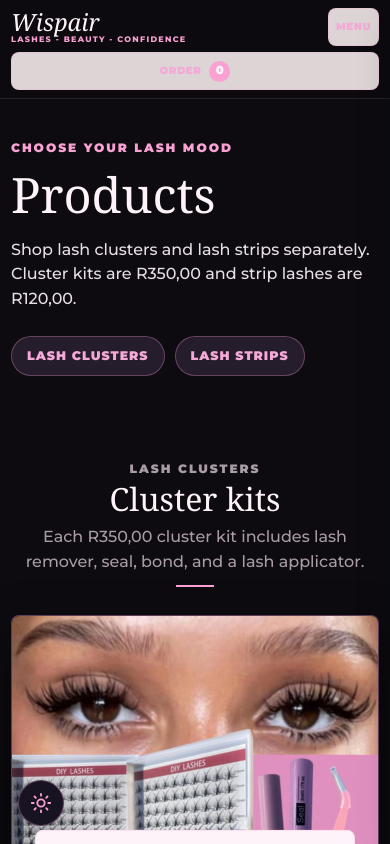
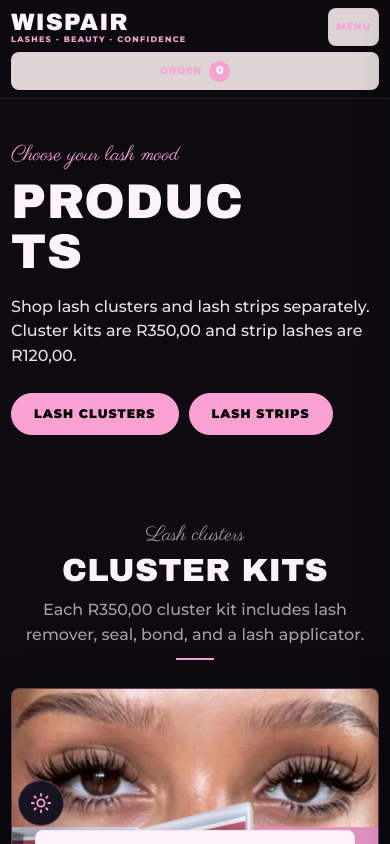
Before and after one commit to ano4l/Wispair, a website: page wispair-site/products.html in a window 390 px wide. Shown: the top 844 px of the page. Drawn offline with Linux system fonts and the light colour scheme.

Commit message:
Align typography with brand doc: display headings, script taglines, filled pills

```diff
--- a/wispair-site/products.html
+++ b/wispair-site/products.html
@@ -6,7 +6,7 @@
   <title>Products | WISPAIR</title>
   <link rel="preconnect" href="https://fonts.googleapis.com">
   <link rel="preconnect" href="https://fonts.gstatic.com" crossorigin>
-  <link href="https://fonts.googleapis.com/css2?family=Montserrat:wght@500;700;800;900&display=swap" rel="stylesheet">
+  <link href="https://fonts.googleapis.com/css2?family=Archivo+Black&family=Montserrat:wght@500;700;800;900&family=Parisienne&display=swap" rel="stylesheet">
   <script>(function(){try{var t=localStorage.getItem('wispair-theme');document.documentElement.setAttribute('data-theme',t==='light'?'light':'dark');}catch(e){document.documentElement.setAttribute('data-theme','dark');}})();</script>
   <link rel="stylesheet" href="styles.css">
 </head>
--- a/wispair-site/styles.css
+++ b/wispair-site/styles.css
@@ -5,6 +5,10 @@
   --pink: #f4cada;
   --black: #000000;
   --radius: 8px;
+
+  /* Brand type: Horizon-style display, Sloop-style script, Aileron-style body */
+  --display: "Archivo Black", "Montserrat", ui-sans-serif, sans-serif;
+  --script: "Parisienne", "Georgia", cursive;
 
   /* Dark mode (default) */
   --ink: #fdf3f8;
@@ -128,12 +132,13 @@ textarea {
 
 .brand strong,
 .script-mark {
-  font-family: "Georgia", "Times New Roman", serif;
+  font-family: var(--display);
   color: var(--ink);
-  font-size: 2.25rem;
-  font-style: italic;
+  font-size: 1.85rem;
+  font-style: normal;
   font-weight: 400;
-  letter-spacing: 0;
+  letter-spacing: 0.04em;
+  text-transform: uppercase;
 }
 
 .brand span {
@@ -255,14 +260,15 @@ textarea {
 }
 
 .hero-wordmark {
-  margin: 0 0 6px;
-  color: #faa1d4;
-  font-family: "Georgia", "Times New Roman", serif;
-  font-size: clamp(1.6rem, 4vw, 2.4rem);
-  font-weight: 700;
-  letter-spacing: 0.32em;
+  margin: 0 0 10px;
+  color: #ffffff;
+  font-family: var(--display);
+  font-size: clamp(2.6rem, 8vw, 5.4rem);
+  font-weight: 400;
+  line-height: 0.95;
+  letter-spacing: 0.03em;
   text-transform: uppercase;
-  text-shadow: 0 2px 18px rgba(0, 0, 0, 0.45);
+  text-shadow: 0 2px 24px rgba(0, 0, 0, 0.5);
 }
 
 .hero .eyebrow {
@@ -276,12 +282,13 @@ textarea {
 }
 
 .eyebrow {
-  margin: 0 0 12px;
+  margin: 0 0 6px;
   color: var(--rose);
-  font-size: 0.76rem;
-  font-weight: 900;
-  letter-spacing: 0.16em;
-  text-transform: uppercase;
+  font-family: var(--script);
+  font-size: clamp(1.3rem, 2.6vw, 1.85rem);
+  font-weight: 400;
+  letter-spacing: 0;
+  text-transform: none;
 }
 
 h1,
@@ -295,8 +302,10 @@ h3 {
 
 h1,
 h2 {
-  font-family: "Georgia", "Times New Roman", serif;
-  font-weight: 500;
+  font-family: var(--display);
+  font-weight: 400;
+  letter-spacing: 0.01em;
+  text-transform: uppercase;
 }
 
 h1 {
@@ -525,8 +534,8 @@ h3 {
 
 .cta-script {
   color: var(--magenta);
-  font-family: "Georgia", "Times New Roman", serif;
-  font-size: clamp(2rem, 4vw, 3.4rem);
+  font-family: var(--script);
+  font-size: clamp(2.4rem, 5vw, 4rem);
   font-style: italic;
   line-height: 1.05;
 }
@@ -655,18 +664,24 @@ h3 {
 }
 
 .tab {
-  min-height: 40px;
-  border: 1px solid var(--line);
+  min-height: 42px;
+  border: 1px solid var(--rose);
   border-radius: 999px;
-  padding: 0 15px;
+  padding: 0 22px;
   display: inline-flex;
   align-items: center;
-  color: var(--rose-dark);
-  background: var(--blush-2);
+  color: var(--black);
+  background: var(--rose);
   font-size: 0.78rem;
   font-weight: 900;
   letter-spacing: 0.08em;
   text-transform: uppercase;
+  transition: transform 160ms ease, box-shadow 160ms ease;
+}
+
+.tab:hover {
+  transform: translateY(-2px);
+  box-shadow: var(--shadow);
 }
 
 .bundle-price {
@@ -675,7 +690,7 @@ h3 {
   gap: 8px;
   margin-top: 14px;
   color: var(--rose-dark);
-  font-family: "Georgia", "Times New Roman", serif;
+  font-family: var(--display);
   font-size: clamp(2.8rem, 6vw, 5.1rem);
   line-height: 1;
 }
```
Also changed, not shown: wispair-site/about.html (+1 -1 lines), wispair-site/bundles.html (+1 -1 lines), wispair-site/index.html (+1 -1 lines), wispair-site/payment.html (+1 -1 lines).
